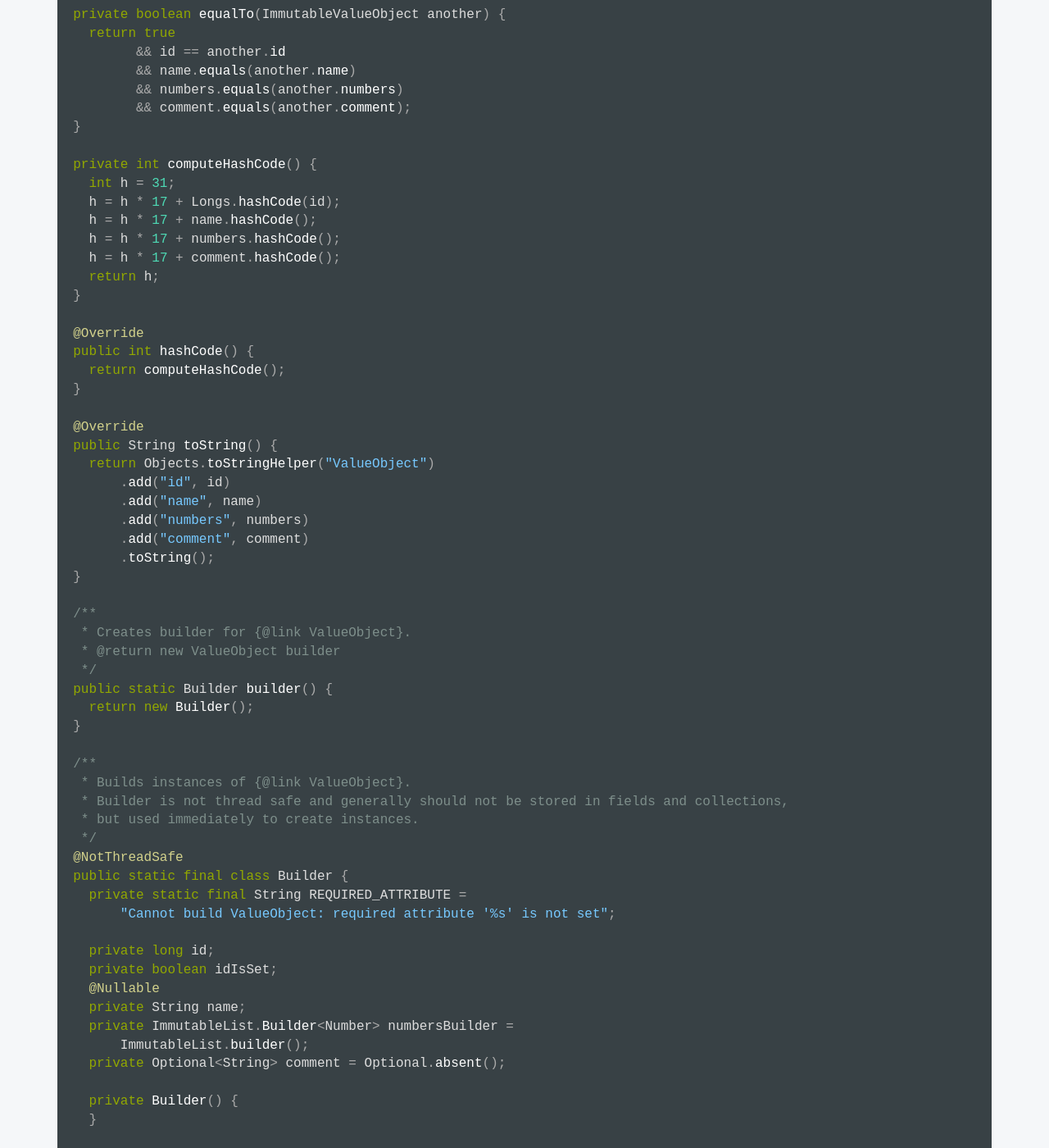
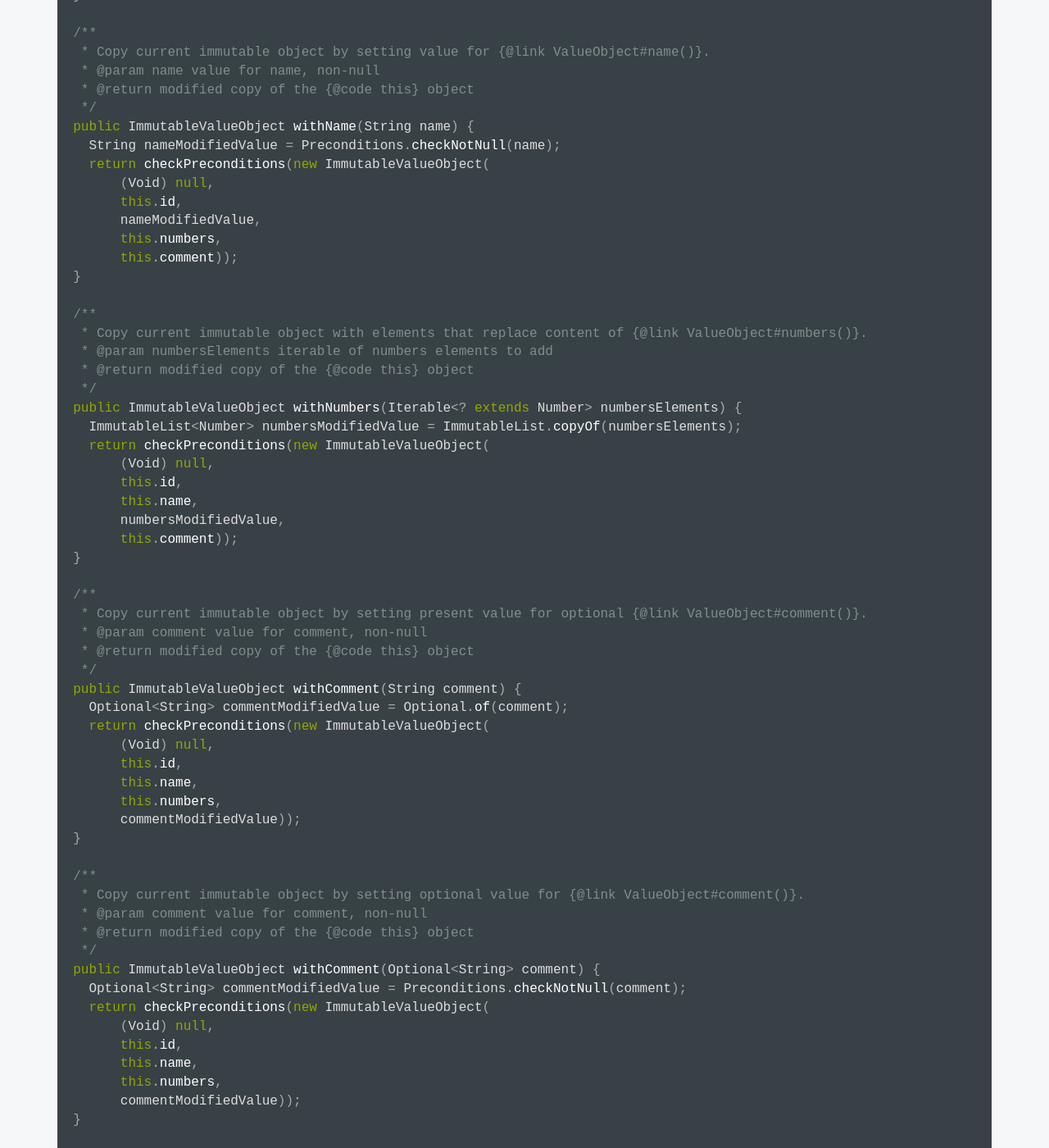
Before and after one commit to immutables/immutables.github.io, a Jekyll site: the page built from generated.md, in a window 1280 px wide and 1400 px high, scrolled down 2211 px. Shown: the whole window at 82% size. Built offline with Jekyll 4.4.1, drawn with Linux system fonts in a browser that asks for light colours; nearby versions of some CDN libraries; Markdown is read by kramdown in place of the engine named in the settings; comment, search, counter and statistics services are not loaded; some of the changed text lies outside the part shown.

```diff
--- a/generated.md
+++ b/generated.md
@@ -66,6 +68,91 @@ public final class ImmutableValueObject
     this.name = builder.name;
     this.numbers = builder.numbersBuilder.build();
     this.comment = builder.comment;
+  }
+
+  private ImmutableValueObject(
+      @Nonnull(when = When.NEVER)
+      Void internalCopyContructorDisambiguation,
+      long id, String name, ImmutableList<Number> numbers, Optional<String> comment) {
+    this.id = id;
+    this.name = name;
+    this.numbers = numbers;
+    this.comment = comment;
+  }
+
+  /**
+   * Copy current immutable object by setting value for {@link ValueObject#id()}.
+   * @param id value for id, non-null
+   * @return modified copy of the {@code this} object
+   */
+  public ImmutableValueObject withId(long id) {
+    long idModifiedValue = id;
+    return checkPreconditions(new ImmutableValueObject(
+        (Void) null,
+        idModifiedValue,
+        this.name,
+        this.numbers,
+        this.comment));
+  }
+
+  /**
+   * Copy current immutable object by setting value for {@link ValueObject#name()}.
+   * @param name value for name, non-null
+   * @return modified copy of the {@code this} object
+   */
+  public ImmutableValueObject withName(String name) {
+    String nameModifiedValue = Preconditions.checkNotNull(name);
+    return checkPreconditions(new ImmutableValueObject(
+        (Void) null,
+        this.id,
+        nameModifiedValue,
+        this.numbers,
+        this.comment));
+  }
+
+  /**
+   * Copy current immutable object with elements that replace content of {@link ValueObject#numbers()}.
+   * @param numbersElements iterable of numbers elements to add
+   * @return modified copy of the {@code this} object
+   */
+  public ImmutableValueObject withNumbers(Iterable<? extends Number> numbersElements) {
+    ImmutableList<Number> numbersModifiedValue = ImmutableList.copyOf(numbersElements);
+    return checkPreconditions(new ImmutableValueObject(
+        (Void) null,
+        this.id,
+        this.name,
+        numbersModifiedValue,
+        this.comment));
+  }
+
+  /**
+   * Copy current immutable object by setting present value for optional {@link ValueObject#comment()}.
+   * @param comment value for comment, non-null
+   * @return modified copy of the {@code this} object
+   */
+  public ImmutableValueObject withComment(String comment) {
+    Optional<String> commentModifiedValue = Optional.of(comment);
+    return checkPreconditions(new ImmutableValueObject(
+        (Void) null,
+        this.id,
+        this.name,
+        this.numbers,
+        commentModifiedValue));
+  }
+
+  /**
+   * Copy current immutable object by setting optional value for {@link ValueObject#comment()}.
+   * @param comment value for comment, non-null
+   * @return modified copy of the {@code this} object
+   */
+  public ImmutableValueObject withComment(Optional<String> comment) {
+    Optional<String> commentModifiedValue = Preconditions.checkNotNull(comment);
+    return checkPreconditions(new ImmutableValueObject(
+        (Void) null,
+        this.id,
+        this.name,
+        this.numbers,
+        commentModifiedValue));
   }
 
   @Override
@@ -235,7 +313,7 @@ public final class ImmutableValueObject
     }
 
     /**
-     * Initializes value for {@link ValueObject#comment()}.
+     * Initializes optional value for {@link ValueObject#comment()}.
      * @param comment value for comment, non-null
      * @return {@code this} builder for chained invocation
      */
```
Also changed, not shown: other parts of generated.md (+2 -9 lines), apt.md (+1 -1 lines), getstarted.md (+1 -1 lines), immutable.md (+5 -3 lines), json.md (+1 -1 lines), mongo.md (+1 -1 lines).
